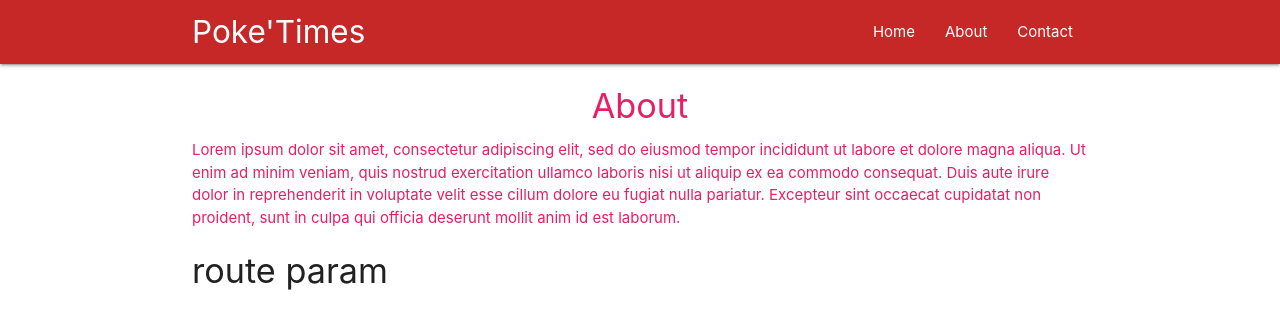
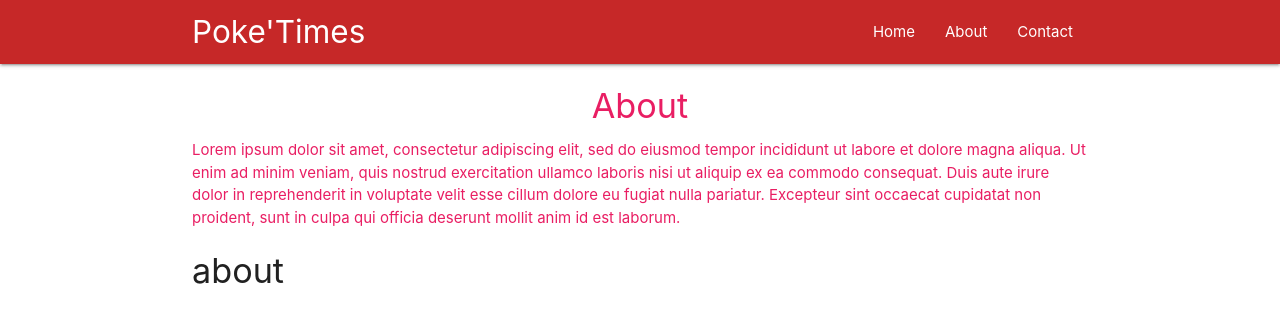
Before and after one commit to quantum93/react-router, a React (Create React App) app: page /about in a window 1280 px wide. Shown: the top 328 px of the page. Built offline with nearby package versions, Linux system fonts and the light colour scheme.

Commit message:
route parameter with componentDidMount

```diff
--- a/src/components/Post.js
+++ b/src/components/Post.js
@@ -1,10 +1,18 @@
 import React, {Component} from 'react';
 
 class Post extends Component {
+  state = {id: null};
+
+  componentDidMount() {
+    // console.log(this.props);
+    let id = this.props.match.params.post_id;
+    this.setState({id: id});
+  }
+
   render() {
     return(
       <div className="container">
-        <h4>route param</h4>
+        <h4>{this.state.id}</h4>
       </div>
     )
   }
```
